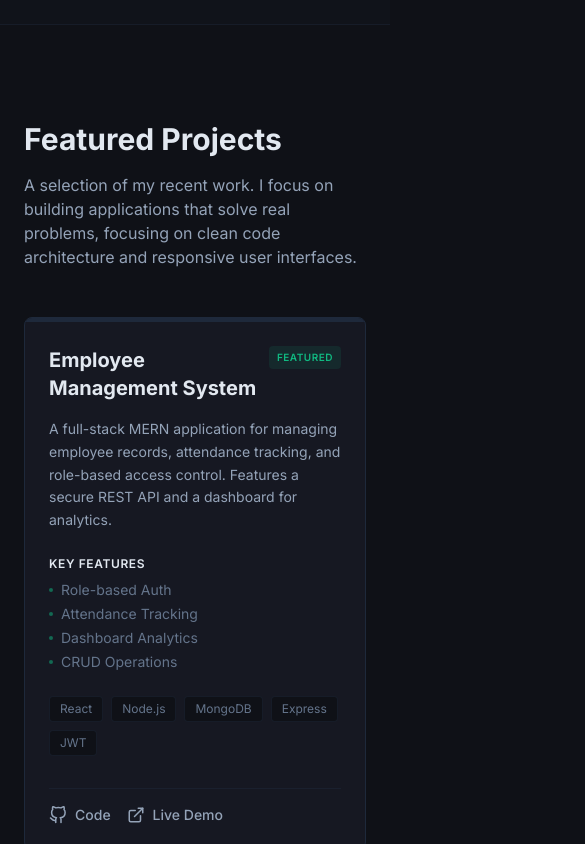
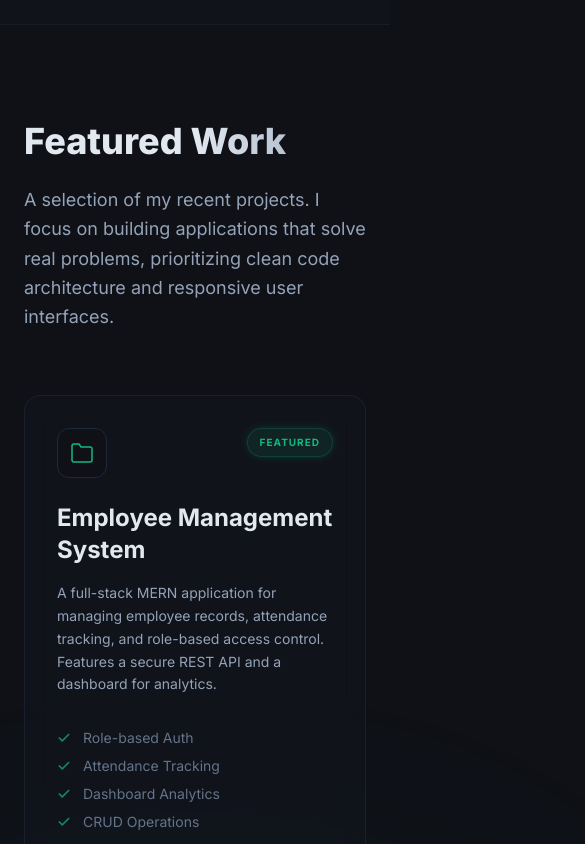
Before and after one commit to chetanrpadole/Portfolio-, a React (Vite) app in the folder client/: page / in a window 390 px wide. Shown: the part 3100-3944 px from the top of the page, 585 px wide, since content can reach past the window. Built offline with nearby package versions, Linux system fonts and the light colour scheme.

Commit message:
Improve portfolio UI and content

```diff
--- a/client/src/components/Projects.jsx
+++ b/client/src/components/Projects.jsx
@@ -32,54 +32,65 @@ function Projects() {
     ];
 
     return (
-        <section id="projects" className="py-24 border-t border-border/50">
-            <div className="max-w-5xl mx-auto px-6">
+        <section id="projects" className="py-24 border-t border-border/50 relative">
+            {/* Background ambient glow */}
+            <div className="absolute top-1/2 left-1/2 -translate-x-1/2 -translate-y-1/2 w-[800px] h-[600px] bg-accent/5 rounded-full blur-[120px] pointer-events-none" />
 
-                <div className="mb-12">
-                    <h2 className="text-3xl font-bold text-text mb-4">
-                        Featured Projects
+            <div className="max-w-6xl mx-auto px-6 relative z-10">
+
+                <div className="mb-16 md:text-center max-w-2xl mx-auto">
+                    <h2 className="text-4xl md:text-5xl font-black text-transparent bg-clip-text bg-gradient-to-r from-text via-text to-text-secondary mb-6">
+                        Featured Work
                     </h2>
-                    <p className="text-text-secondary max-w-2xl">
-                        A selection of my recent work. I focus on building applications that solve real
-                        problems, focusing on clean code architecture and responsive user interfaces.
+                    <p className="text-text-secondary text-lg leading-relaxed">
+                        A selection of my recent projects. I focus on building applications that solve real
+                        problems, prioritizing clean code architecture and responsive user interfaces.
                     </p>
                 </div>
 
-                <div className="grid md:grid-cols-2 gap-8">
+                <div className="grid lg:grid-cols-3 md:grid-cols-2 gap-8">
                     {projects.map((project, index) => (
                         <div
                             key={index}
-                            className="group flex flex-col bg-bg-card border border-border rounded-lg overflow-hidden hover:border-border-hover transition-colors"
+                            className="group relative flex flex-col bg-bg-card/40 backdrop-blur-md border border-border/60 rounded-2xl overflow-hidden hover:border-accent/50 hover:shadow-[0_0_40px_rgba(16,185,129,0.15)] transition-all duration-500 hover:-translate-y-2"
                         >
-                            {/* Decorative top border */}
-                            <div className="h-1 w-full bg-border group-hover:bg-accent transition-colors" />
+                            {/* Decorative background glow on hover */}
+                            <div className="absolute inset-0 bg-gradient-to-br from-accent/10 to-transparent opacity-0 group-hover:opacity-100 transition-opacity duration-500 pointer-events-none" />
 
-                            <div className="p-6 md:p-8 flex-grow flex flex-col">
-                                <div className="flex justify-between items-start mb-4">
-                                    <h3 className="text-xl font-bold text-text group-hover:text-accent transition-colors">
-                                        {project.title}
-                                    </h3>
+                            {/* Accent Top Line */}
+                            <div className="absolute top-0 left-0 w-full h-1 bg-gradient-to-r from-accent/0 via-accent/50 to-accent/0 opacity-0 group-hover:opacity-100 transition-opacity duration-500" />
+
+                            <div className="p-8 flex-grow flex flex-col relative z-10">
+                                <div className="flex justify-between items-start mb-6">
+                                    <div className="p-3 bg-bg border border-border rounded-xl group-hover:border-accent/30 group-hover:bg-accent/5 transition-colors">
+                                        <svg width="24" height="24" viewBox="0 0 24 24" fill="none" stroke="currentColor" strokeWidth="1.5" strokeLinecap="round" strokeLinejoin="round" className="text-accent">
+                                            <path d="M22 19a2 2 0 0 1-2 2H4a2 2 0 0 1-2-2V5a2 2 0 0 1 2-2h5l2 3h9a2 2 0 0 1 2 2z" />
+                                        </svg>
+                                    </div>
                                     {project.featured && (
-                                        <span className="text-[10px] uppercase tracking-wider font-semibold text-accent bg-accent/10 px-2 py-1 rounded">
+                                        <span className="text-[10px] uppercase tracking-widest font-bold text-accent bg-accent/10 px-3 py-1.5 rounded-full border border-accent/20 shadow-[0_0_10px_rgba(16,185,129,0.2)]">
                                             Featured
                                         </span>
                                     )}
                                 </div>
 
-                                <p className="text-text-secondary text-sm leading-relaxed mb-6 flex-grow">
+                                <h3 className="text-2xl font-bold text-text group-hover:text-white transition-colors mb-4">
+                                    {project.title}
+                                </h3>
+
+                                <p className="text-text-secondary text-sm leading-relaxed mb-8 flex-grow">
                                     {project.desc}
                                 </p>
 
                                 {/* Key Features */}
-                                <div className="mb-6">
-                                    <h4 className="text-xs font-semibold text-text uppercase tracking-wider mb-2">
-                                        Key Features
-                                    </h4>
-                                    <ul className="text-sm text-text-muted space-y-1">
+                                <div className="mb-8">
+                                    <ul className="text-sm text-text-muted space-y-2">
                                         {project.features.map((feature, i) => (
-                                            <li key={i} className="flex items-center gap-2">
-                                                <span className="w-1 h-1 rounded-full bg-accent/50" />
-                                                {feature}
+                                            <li key={i} className="flex items-center gap-3">
+                                                <svg width="14" height="14" viewBox="0 0 24 24" fill="none" stroke="currentColor" strokeWidth="3" strokeLinecap="round" strokeLinejoin="round" className="text-accent/70">
+                                                    <polyline points="20 6 9 17 4 12" />
+                                                </svg>
+                                                <span className="group-hover:text-text-secondary transition-colors">{feature}</span>
                                             </li>
                                         ))}
                                     </ul>
@@ -90,7 +101,7 @@ function Projects() {
                                     {project.tags.map((tag, i) => (
                                         <span
                                             key={i}
-                                            className="px-2.5 py-1 bg-bg text-text-muted text-xs rounded border border-border/50"
+                                            className="px-3 py-1 bg-bg/50 text-text-muted group-hover:text-text-secondary text-xs font-medium rounded-md border border-border group-hover:border-accent/30 transition-colors"
                                         >
                                             {tag}
                                         </span>
@@ -98,15 +109,15 @@ function Projects() {
                                 </div>
 
                                 {/* Links */}
-                                <div className="flex gap-4 mt-auto pt-4 border-t border-border/50">
+                                <div className="flex gap-6 mt-auto pt-6 border-t border-border/50">
                                     {project.github && (
                                         <a
                                             href={project.github}
                                             target="_blank"
                                             rel="noopener noreferrer"
-                                            className="flex items-center gap-2 text-sm font-medium text-text-secondary hover:text-text transition-colors"
+                                            className="flex items-center gap-2 text-sm font-semibold text-text-secondary hover:text-accent transition-colors group/link"
                                         >
-                                            <svg width="18" height="18" viewBox="0 0 24 24" fill="none" stroke="currentColor" strokeWidth="2" strokeLinecap="round" strokeLinejoin="round">
+                                            <svg width="18" height="18" viewBox="0 0 24 24" fill="none" stroke="currentColor" strokeWidth="2" strokeLinecap="round" strokeLinejoin="round" className="group-hover/link:-translate-y-0.5 transition-transform">
                                                 <path d="M9 19c-5 1.5-5-2.5-7-3m14 6v-3.87a3.37 3.37 0 0 0-.94-2.61c3.14-.35 6.44-1.54 6.44-7A5.44 5.44 0 0 0 20 4.77 5.07 5.07 0 0 0 19.91 1S18.73.65 16 2.48a13.38 13.38 0 0 0-7 0C6.27.65 5.09 1 5.09 1A5.07 5.07 0 0 0 5 4.77a5.44 5.44 0 0 0-1.5 3.78c0 5.42 3.3 6.61 6.44 7A3.37 3.37 0 0 0 9 18.13V22" />
                                             </svg>
                                             Code
@@ -117,9 +128,9 @@ function Projects() {
                                             href={project.live}
                                             target="_blank"
                                             rel="noopener noreferrer"
-                                            className="flex items-center gap-2 text-sm font-medium text-text-secondary hover:text-text transition-colors"
+                                            className="flex items-center gap-2 text-sm font-semibold text-text-secondary hover:text-accent transition-colors group/link"
                                         >
-                                            <svg width="18" height="18" viewBox="0 0 24 24" fill="none" stroke="currentColor" strokeWidth="2" strokeLinecap="round" strokeLinejoin="round">
+                                            <svg width="18" height="18" viewBox="0 0 24 24" fill="none" stroke="currentColor" strokeWidth="2" strokeLinecap="round" strokeLinejoin="round" className="group-hover/link:-translate-y-0.5 group-hover/link:translate-x-0.5 transition-transform">
                                                 <path d="M18 13v6a2 2 0 0 1-2 2H5a2 2 0 0 1-2-2V8a2 2 0 0 1 2-2h6" />
                                                 <polyline points="15 3 21 3 21 9" />
                                                 <line x1="10" y1="14" x2="21" y2="3" />
```
